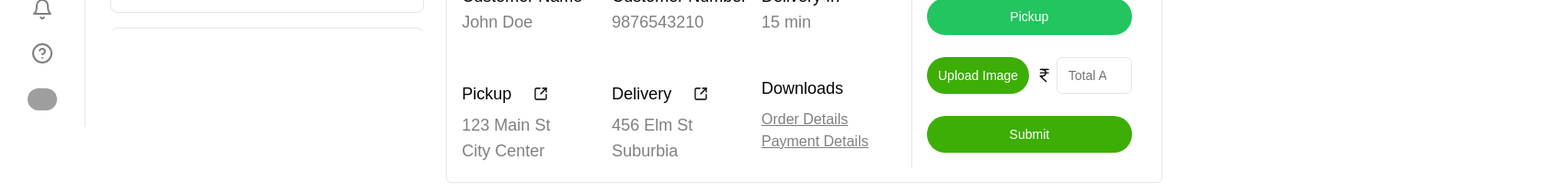
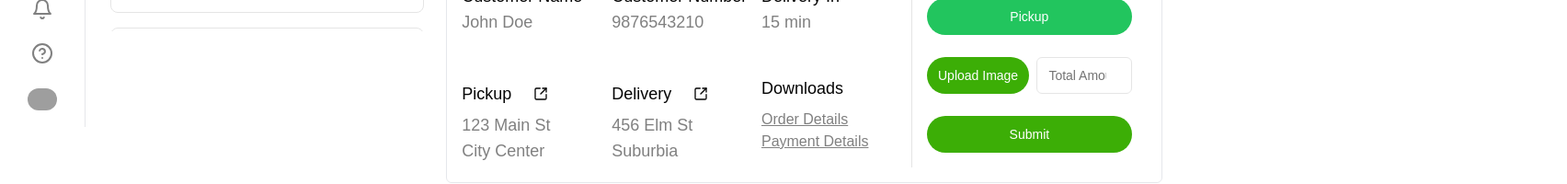
Before and after one commit to vedantbhamare-11/whizz-dashboard, a Next.js app: page /dashboard in a window 1280 px wide. Shown: the part 662-862 px from the top of the page at 92% size, 1704 px wide, since content can reach past the window. Built offline with nearby package versions, Linux system fonts and the light colour scheme; grey boxes are pictures that could not be loaded.

Commit message:
resolved the input position bug

```diff
--- a/src/components/dashboard/OrderSection.tsx
+++ b/src/components/dashboard/OrderSection.tsx
@@ -383,10 +383,10 @@ const OrderSection = () => {
                         <Input
                           id="picture"
                           type="file"
-                          className=" absolute inset-0 opacity-0 cursor-pointer"
+                          className="absolute flex opacity-0 cursor-pointer"
                           onChange={handleFileChange} // Handle file change
                         />
-                        <span className="text-sm ">Upload Image</span>
+                        <span className="text-sm">Upload Image</span>
                       </Button>
 
                       {/* Display file name and success message */}
@@ -399,10 +399,7 @@ const OrderSection = () => {
                       )}
                     </div>
                     <div className="flex flex-row justify-center items-center w-[50%] gap-1">
-                      <IndianRupee
-                        size={24}
-                        className="items-center justify-center"
-                      />
+
                       <Input
                         type="number"
                         className="w-full"
```
